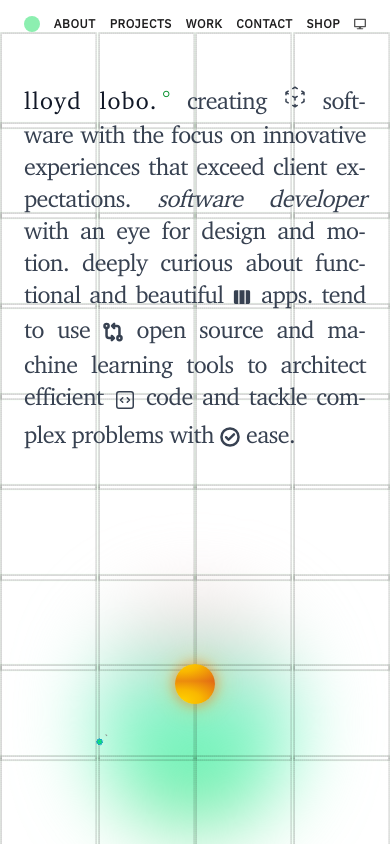
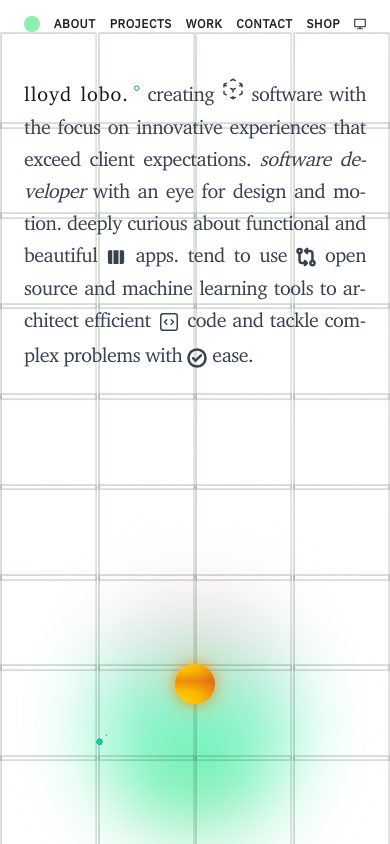
Before and after one commit to lloydlobo/lloydlobo.com, a Next.js app: page / in a window 390 px wide. Built offline with nearby package versions, Linux system fonts and the light colour scheme.

Commit message:
chore: fix font size of hero header

```diff
--- a/pages/index.tsx
+++ b/pages/index.tsx
@@ -36,7 +36,7 @@ export default function IndexPage() {
 					<main className="lg:top-0 z-10 relative -top-16">
 						<Section>
 							<article className=" py-0 disabled:lg:py-12 space-y-8">
-								<p className="prose-2xl disabled:[word-spacing:0.45ch] tracking-tight leading-8 md:leading-9 lowercase text-justify mx-auto font-medium gap-1">
+								<p className="prose-xl md:prose-2xl disabled:[word-spacing:0.45ch] tracking-tight leading-8 md:leading-9 lowercase text-justify mx-auto font-medium gap-1">
 									<Link
 										href="/about"
 										className="tracking-wider dark:text-secondary"
```
